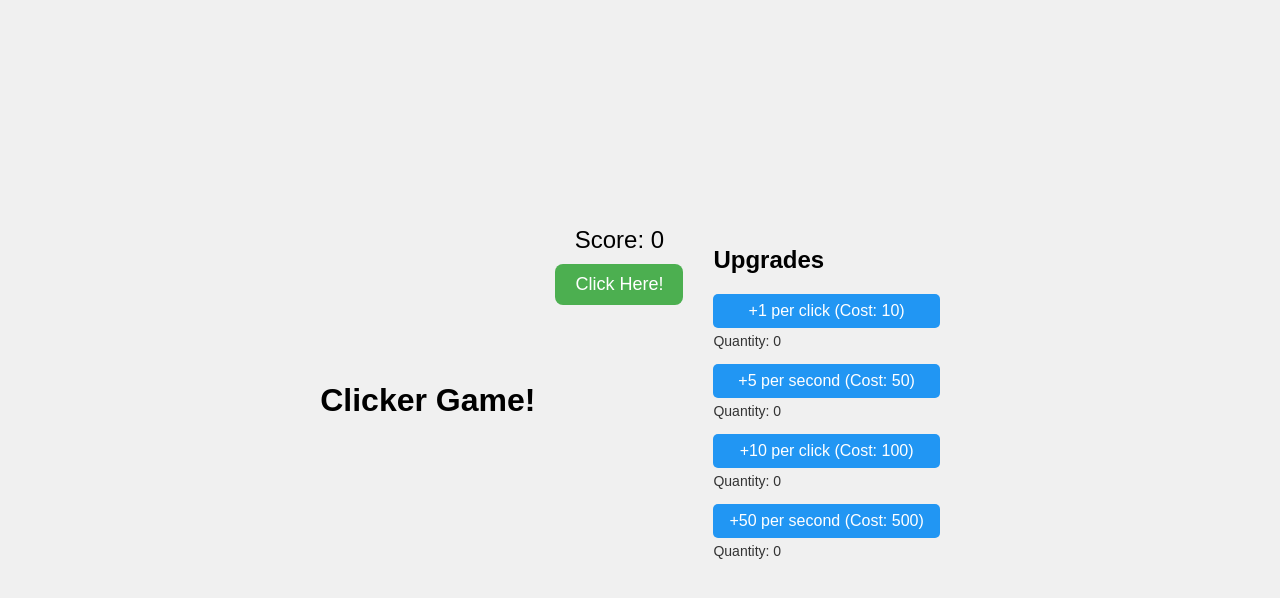
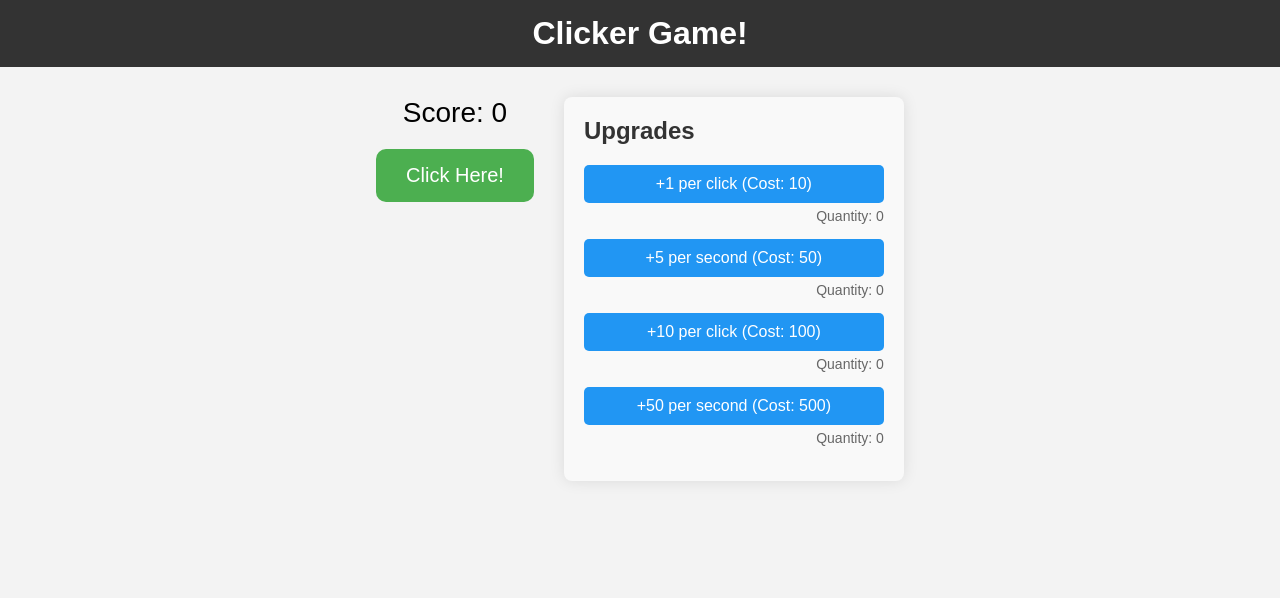
Before and after one commit to aisve/mylove, a plain HTML site: page game.html in a window 1280 px wide. Drawn offline with Linux system fonts and the light colour scheme.

Commit message:
Update game-styles.css

```diff
--- a/game-styles.css
+++ b/game-styles.css
@@ -1,46 +1,75 @@
 body {
   font-family: Arial, sans-serif;
+  margin: 0;
+  padding: 0;
   display: flex;
+  flex-direction: column;
   align-items: center;
-  justify-content: center;
-  height: 100vh;
+  background-color: #f3f3f3;
+}
+
+header {
+  background-color: #333;
+  width: 100%;
+  padding: 15px;
+  text-align: center;
+  color: #fff;
+}
+
+header h1 {
   margin: 0;
-  background-color: #f0f0f0;
+  font-size: 32px;
 }
 
 .container {
   display: flex;
-  flex-direction: row;
-  max-width: 1000px;
-  padding: 20px;
+  justify-content: center;
+  align-items: flex-start;
+  max-width: 900px;
+  padding: 30px;
+  gap: 30px;
 }
 
 .main-content {
   display: flex;
   flex-direction: column;
   align-items: center;
-  margin-right: 30px;
 }
 
 .score {
-  font-size: 24px;
-  margin-bottom: 10px;
+  font-size: 28px;
+  margin-bottom: 20px;
 }
 
 .click-button {
-  padding: 10px 20px;
-  font-size: 18px;
-  background-color: #4caf50;
+  padding: 15px 30px;
+  font-size: 20px;
+  background-color: #4CAF50;
   color: white;
   border: none;
-  border-radius: 8px;
+  border-radius: 10px;
   cursor: pointer;
-  margin-bottom: 20px;
+  transition: 0.3s;
+}
+
+.click-button:hover {
+  background-color: #45a049;
 }
 
 .upgrades {
   display: flex;
   flex-direction: column;
+  padding: 20px;
+  background-color: #f9f9f9;
+  border-radius: 8px;
+  box-shadow: 0px 0px 15px rgba(0, 0, 0, 0.1);
+  width: 300px;
+}
+
+.upgrades h2 {
+  margin-top: 0;
+  font-size: 24px;
+  color: #333;
 }
 
 .upgrade {
@@ -50,17 +79,23 @@ body {
 }
 
 .upgrade-button {
-  background-color: #2196f3;
+  background-color: #2196F3;
   color: white;
-  padding: 8px 16px;
+  padding: 10px 15px;
   font-size: 16px;
   border: none;
   border-radius: 5px;
   cursor: pointer;
+  transition: 0.3s;
+}
+
+.upgrade-button:hover {
+  background-color: #1976D2;
 }
 
 .upgrade-info {
   margin-top: 5px;
   font-size: 14px;
-  color: #333;
+  color: #666;
+  text-align: right;
 }
```
